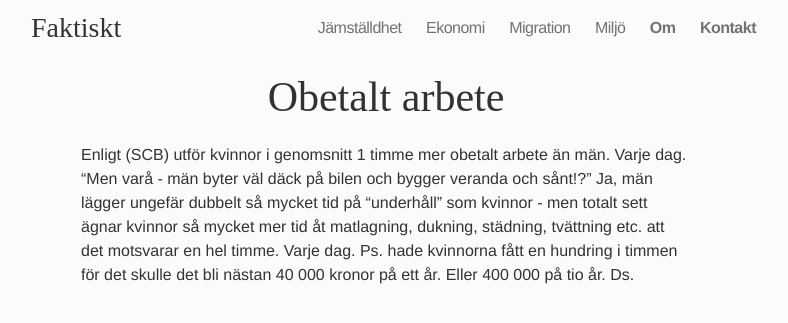
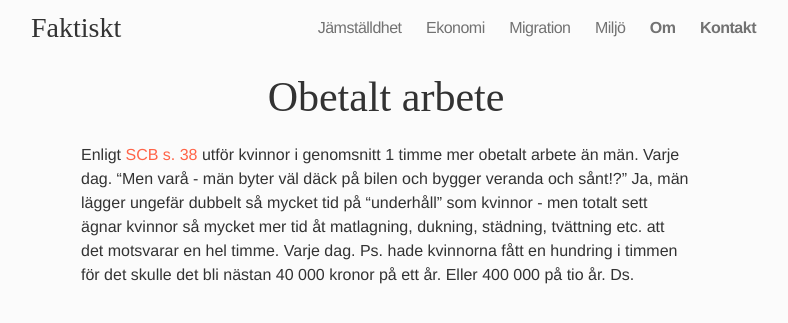
Before and after one commit to frigolitvarulv/faktiskt.github.io, a Jekyll site: the page built from jamstalldhet/sverige-r-ju-redan-v-rldens-mest-j-mst-llda-land/obetalt-arbete.md, in a window 1280 px wide. Shown: the top 323 px of the page, without its empty margins (254-1042 px from the left). Built offline with Jekyll 4.4.1, drawn with Linux system fonts in a browser that asks for light colours; nearby versions of some CDN libraries; Markdown is read by kramdown in place of the engine named in the settings.

Commit message:
Updated obetalt-arbete.md

```diff
--- a/jamstalldhet/sverige-r-ju-redan-v-rldens-mest-j-mst-llda-land/obetalt-arbete.md
+++ b/jamstalldhet/sverige-r-ju-redan-v-rldens-mest-j-mst-llda-land/obetalt-arbete.md
@@ -5,4 +5,5 @@
 ---
 
 
-Enligt (SCB) utför kvinnor i genomsnitt 1 timme mer obetalt arbete än män. Varje dag. "Men varå - män byter väl däck på bilen och bygger veranda och sånt!?" Ja, män lägger ungefär dubbelt så mycket tid på "underhåll" som kvinnor - men totalt sett ägnar kvinnor så mycket mer tid åt matlagning, dukning, städning, tvättning etc. att det motsvarar en hel timme. Varje dag. Ps. hade kvinnorna fått en hundring i timmen för det skulle det bli nästan 40 000 kronor på ett år. Eller 400 000 på tio år. Ds.
+
+Enligt [SCB s. 38](http://www.scb.se/Statistik/_Publikationer/LE0201_2013B14_BR_X10BR1401.pdf "obetalt arbtete") utför kvinnor i genomsnitt 1 timme mer obetalt arbete än män. Varje dag. "Men varå - män byter väl däck på bilen och bygger veranda och sånt!?" Ja, män lägger ungefär dubbelt så mycket tid på "underhåll" som kvinnor - men totalt sett ägnar kvinnor så mycket mer tid åt matlagning, dukning, städning, tvättning etc. att det motsvarar en hel timme. Varje dag. Ps. hade kvinnorna fått en hundring i timmen för det skulle det bli nästan 40 000 kronor på ett år. Eller 400 000 på tio år. Ds.
```
